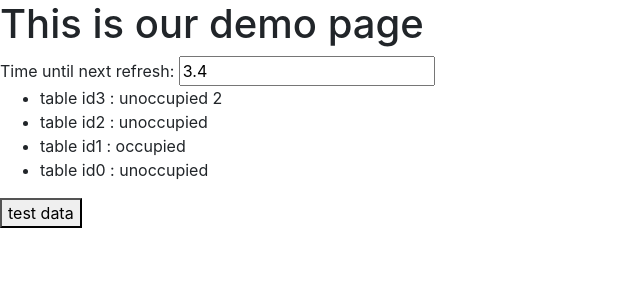
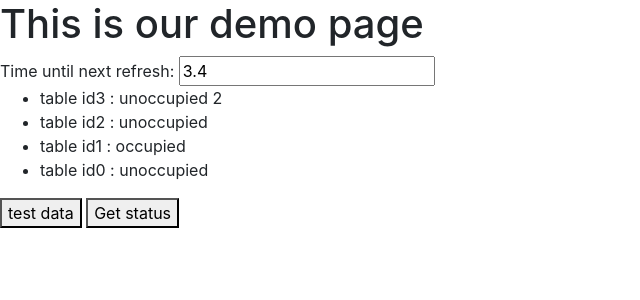
Before and after one commit to jakecerwin/OccupancyMonkey, a Django app: page / in a window 1280 px wide. Shown: the top 300 px of the page, without its empty margins (0-640 px from the left). Run offline with Django 4.2, Linux system fonts and the light colour scheme; data comes from the database, SQL or seed files in the repository; both versions use the stored data as it was after the commit.

Commit message:
flip data push

```diff
--- a/Django/Occupancy/mapping/templates/mapping/mapping.html
+++ b/Django/Occupancy/mapping/templates/mapping/mapping.html
@@ -131,6 +131,7 @@
 
   <div>
     <button type="Submit" onclick='test_post()'>test data </button>
+    <button type="Submit" onclick='getstatus()'>Get status </button>
   </div>
 
 
--- a/Django/Occupancy/mapping/views.py
+++ b/Django/Occupancy/mapping/views.py
@@ -52,8 +52,11 @@ def data(request):
 
 
   table = get_object_or_404(Table, id=3)
-
-  table.status = "received"
+  print(table)
+  if table.status == "unoccupied 1":
+    table.status = "unoccupied 2"
+  else:
+    table.status = "unoccupied 1"
   table.save()
 
   return HttpResponse('data received OK')
```
Also changed, not shown: Django/Occupancy/db.sqlite3.
